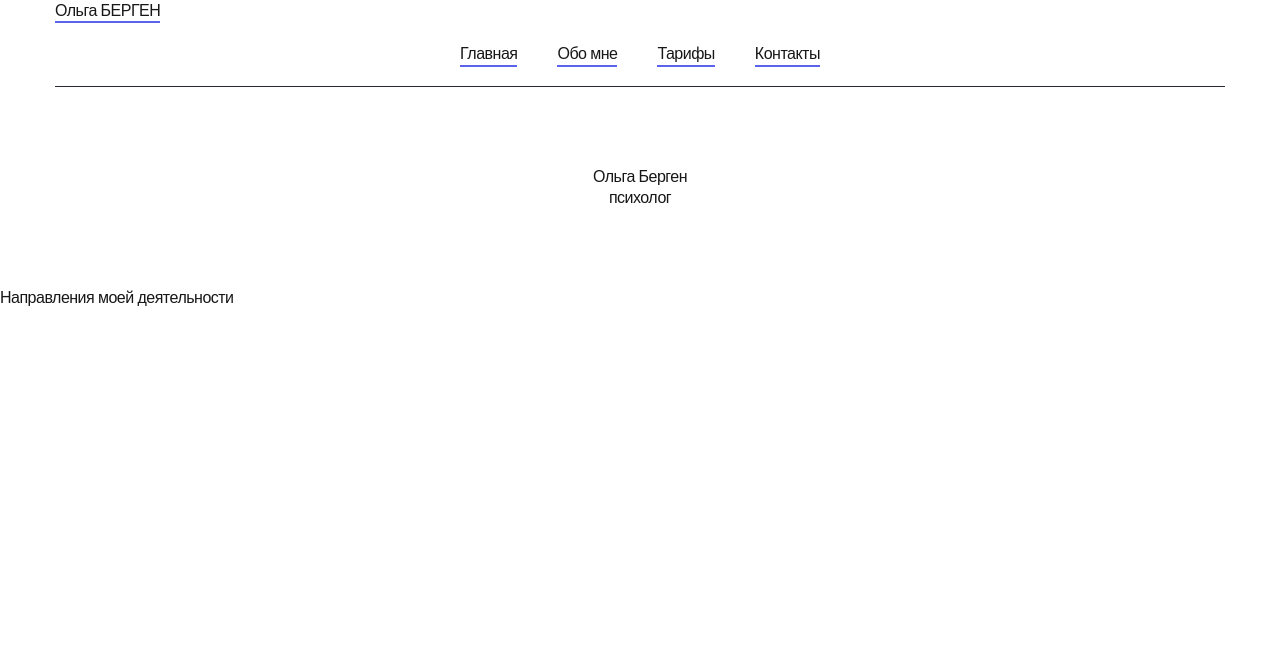
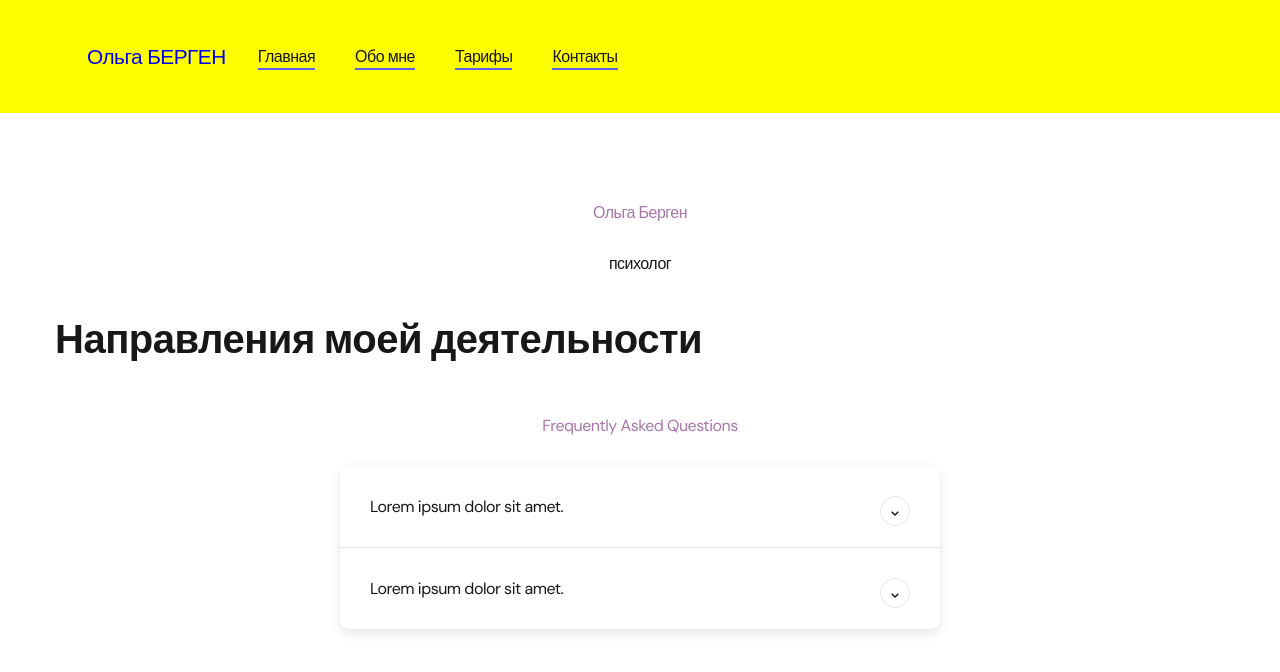
Before and after one commit to Kseniagg/psychologue, a React (Create React App) app: page / in a window 1280 px wide. Shown: the top 672 px of the page. Built offline with nearby package versions, Linux system fonts and the light colour scheme.

Commit message:
accordion-faq

```diff
--- a/package.json
+++ b/package.json
@@ -8,6 +8,7 @@
     "@testing-library/user-event": "^13.5.0",
     "react": "^18.2.0",
     "react-dom": "^18.2.0",
+    "react-icons": "^4.11.0",
     "react-router-dom": "^6.18.0",
     "react-scripts": "5.0.1",
     "web-vitals": "^2.1.4"
--- a/src/components/Header.js
+++ /dev/null
@@ -1,25 +0,0 @@
-import { NavLink } from "react-router-dom";
-import NavBar from "./navBar/NavBar";
-
-const Header = () => {
-    const activeLink = 'nav-list__link nav-list__link--active';
-    const normalLink = 'nav-list__link';
-
-    return (
-        <header>
-            <div className="container">
-                <NavLink
-                    to="/"
-                    className={({ isActive }) =>
-                        isActive ? activeLink : normalLink
-                    }
-                >
-                    Ольга БЕРГЕН
-                </NavLink>
-                <NavBar />
-            </div>
-        </header>
-    )
-}
-
-export default Header;
--- /dev/null
+++ b/src/components/faq/Faq.js
@@ -0,0 +1,38 @@
+import { useState, useRef } from "react";
+import "./style.css";
+import { data } from "./data.js";
+import { BiChevronDown } from "react-icons/bi";
+
+const Faq = () => {
+    const [faq, setFaq] = useState(data);
+    const [active, setActive] = useState("faq");
+
+    const contentRef = useRef(null);
+
+    const handleChange = () => {
+        const n = contentRef.current.style = active === "faq" ? "faq active" : "faq";
+        setActive(n);
+    }
+
+    return (
+        <>
+            <h1>Frequently Asked Questions</h1>
+            <div className="faq-container">
+                {faq.map((f, i) => (
+                    <div className={active} key={i} ref={contentRef}>
+                        <h3 className="faq-title">
+                            {f.q}
+                        </h3>
+                        <p className="faq-text">{f.r}</p>
+                        <button className="faq-toggle"
+                            onClick={() => handleChange(f.id)}>
+                            <BiChevronDown />
+                        </button>
+                    </div>
+                ))}
+            </div >
+        </>
+    )
+}
+
+export default Faq;
--- /dev/null
+++ b/src/components/faq/data.js
@@ -0,0 +1,14 @@
+const data = [
+    {
+        "id": 1,
+        "q": "Lorem ipsum dolor sit amet.",
+        "r": "Lorem, ipsum dolor sit amet consectetur adipisicing elit. Quod nobis, repellat neque non dict fugiat veritatis sit delectus perspiciatis quis?"
+    },
+    {
+        "id": 2,
+        "q": "Lorem ipsum dolor sit amet.",
+        "r": "Lorem, ipsum dolor sit amet consectetur adipisicing elit. Quod nobis, repellat neque non dicta fugiat veritatis sit delectus perspiciatis quis?"
+    }
+]
+
+export { data };
--- /dev/null
+++ b/src/components/faq/style.css
@@ -0,0 +1,89 @@
+:root {
+    --accent-color: #a876aa;
+}
+
+body {
+    font-family: "Poppins", sans-serif;
+    background-color: #eee;
+    color: #444;
+}
+
+h1 {
+    margin: 50px 0 30px;
+    text-align: center;
+    color: var(--accent-color);
+}
+
+.faq-container {
+    max-width: 600px;
+    margin: 0 auto;
+    border-radius: 10px;
+    background-color: #fff;
+    overflow: hidden;
+    box-shadow: rgba(0, 0, 0, 0.1) 0px 4px 12px;
+}
+
+.faq {
+    box-sizing: border-box;
+    background: transparent;
+    padding: 30px;
+    position: relative;
+    overflow: hidden;
+}
+
+.faq:not(:first-child) {
+    border-top: 1px solid #e6e6e6;
+}
+
+.faq-title {
+    margin: 0 35px 0 0;
+}
+
+.faq-text {
+    margin: 30px 0 0;
+    display: none;
+    line-height: 1.5rem;
+}
+
+.faq.active {
+    background-color: #f8f8f8;
+    box-shadow: inset 4px 0px 0px 0px var(--accent-color);
+}
+
+.faq.active .faq-title {
+    color: var(--accent-color);
+}
+
+.faq.active .faq-text {
+    display: block;
+}
+
+.faq-toggle {
+    background-color: transparent;
+    border: 1px solid #e6e6e6;
+    color: inherit;
+    border-radius: 50%;
+    cursor: pointer;
+    display: flex;
+    align-items: center;
+    justify-content: center;
+    font-size: 16px;
+    padding-top: 3px;
+    position: absolute;
+    top: 30px;
+    right: 30px;
+    height: 30px;
+    width: 30px;
+    transition: 0.3s ease;
+}
+
+.faq-toggle:focus {
+    outline: none;
+}
+
+.faq.active .faq-toggle {
+    transform: rotate(180deg);
+    background-color: var(--accent-color);
+    border-color: var(--accent-color);
+    color: #fff;
+}
--- /dev/null
+++ b/src/components/header/Header.js
@@ -0,0 +1,19 @@
+import { NavLink } from "react-router-dom";
+import NavBar from "../navBar/NavBar";
+import "./style.css";
+
+const Header = () => {
+
+    return (
+        <header>
+            <div className="container header">
+                <NavLink to="/" className="logo">
+                    Ольга БЕРГЕН
+                </NavLink>
+                <NavBar />
+            </div>
+        </header>
+    )
+}
+
+export default Header;
--- /dev/null
+++ b/src/components/header/style.css
@@ -0,0 +1,17 @@
+header {
+    width: 100%;
+    /* background-color: #2E76E4; */
+    padding: 1.5rem 0;
+    background-color: yellow;
+}
+
+.header {
+    display: flex;
+    align-items: center;
+}
+
+.logo {
+    font-size: 1.3rem;
+    text-decoration: none;
+    margin: 0 2rem;
+}
--- a/src/components/navBar/NavBar.js
+++ b/src/components/navBar/NavBar.js
@@ -7,8 +7,9 @@ const NavBar = () => {
 
     return (
         <>
+
+
             <div className="nav">
-                <div className="container">
                 <ul className="nav-list">
 
                     <li className="nav-list__item">
@@ -53,7 +54,7 @@ const NavBar = () => {
                     </li >
                 </ul>
             </div>
-            </div>
+
         </>
     )
 }
--- a/src/components/navBar/style.css
+++ b/src/components/navBar/style.css
@@ -1,26 +1,6 @@
 .nav {
     padding: 20px 0;
-    border-bottom: 1px solid var(--nav-border);
     color: var(--nav-text);
-}
-
-.nav {
-    display: flex;
-    align-items: center;
-    column-gap: 30px;
-    row-gap: 20px;
-    flex-wrap: wrap;
-}
-
-.logo {
-    margin-right: auto;
-    color: var(--nav-text);
-    font-size: 24px;
-    font-family: 'Poppins', sans-serif;
-}
-
-.logo strong {
-    font-weight: 700;
 }
 
 .nav-list {
--- a/src/pages/Home.js
+++ b/src/pages/Home.js
@@ -1,18 +1,24 @@
-import Header from "../components/Header";
+import Header from "../components/header/Header";
+import Faq from "../components/faq/Faq";
 
 const Home = () => {
     return (
         <>
+
             <Header />
             <section>
-                <div className="main-section">
-                    <h1>Ольга Берген</h1>
-                    <p>психолог</p>
+                <div className="container">
+                    <div className="main-section">
+                        <h1>Ольга Берген</h1>
+                        <p>психолог</p>
+                    </div>
+                    <article>
+                        <h2>Направления моей деятельности</h2>
+                    </article>
+                    <Faq />
                 </div>
-                <article>
-                    <h3>Направления моей деятельности</h3>
-                </article>
             </section>
+
 
         </>
     );
--- a/src/styles/main.css
+++ b/src/styles/main.css
@@ -107,9 +107,8 @@ body {
 	margin-bottom: 0;
 }
 
-.title-2 {
+h2 {
 	margin-bottom: 20px;
-
 	font-size: 40px;
 	font-weight: 700;
 	line-height: 1.3;
```
Also changed, not shown: src/components/aboutMe/AboutMe.js (renamed from src/components/AboutMe.js), 1 other file (tests, documents, lock files or other folders). Lines whose indentation alone changed are shown as unchanged.
